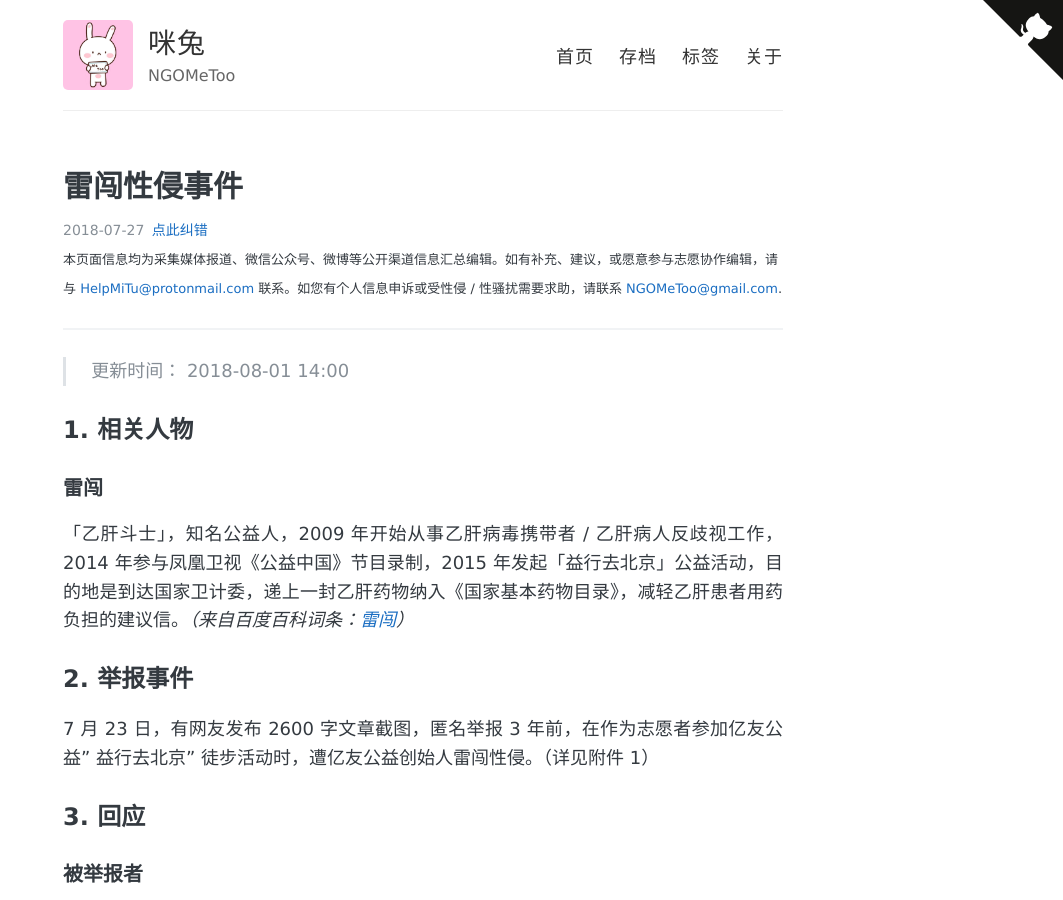
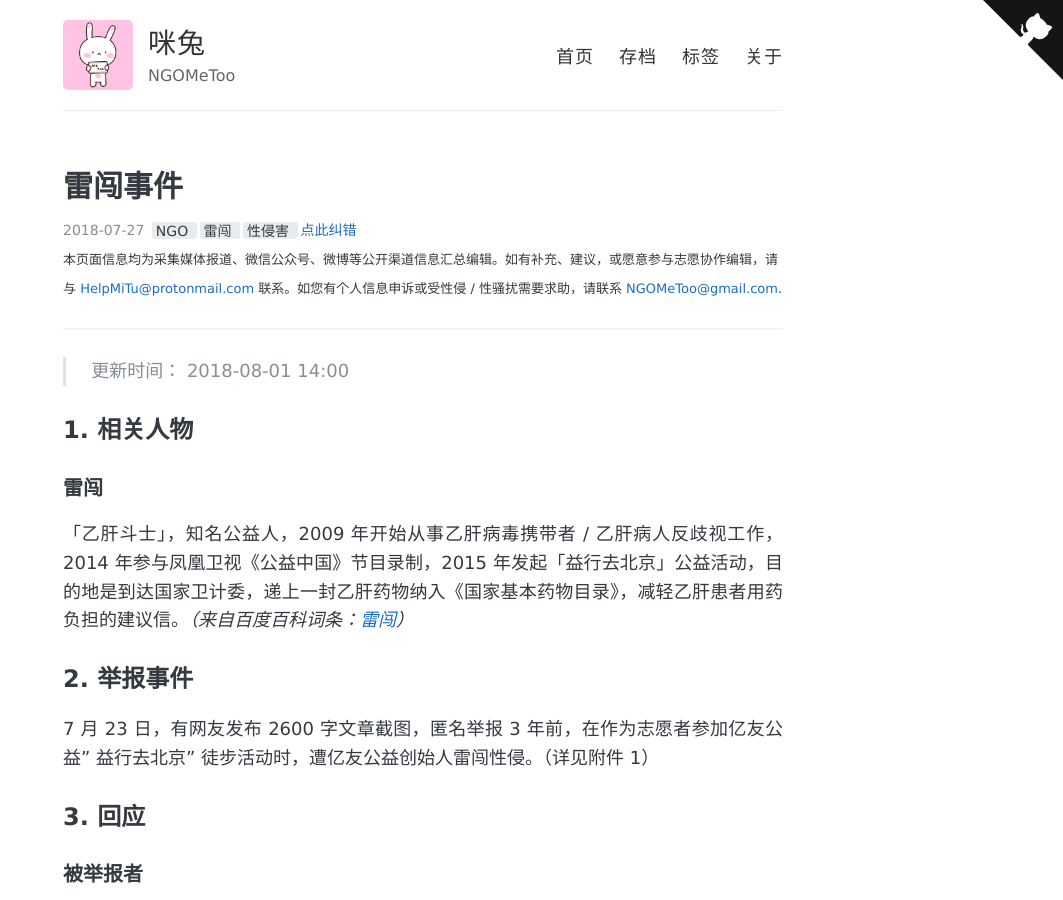
Before and after one commit to NGOMeToo/NGOMeToo.github.io, a Jekyll site: the page built from _posts/2018-07-27-Lei-Chuang.md, in a window 1280 px wide and 900 px high. Shown: the whole window, without its empty margins (217-1280 px from the left). Built offline with Jekyll 4.4.1, drawn with Linux system fonts in a browser that asks for light colours.

Commit message:
add tags +renamed

```diff
--- a/_posts/2018-07-27-Lei-Chuang.md
+++ b/_posts/2018-07-27-Lei-Chuang.md
@@ -2,11 +2,14 @@
 
 layout: post
 
-title: 雷闯性侵事件
+title: 雷闯事件
 
 categories: Archive
 
 tags:
+   - NGO
+   - 雷闯
+   - 性侵害
 
 date: 2018-07-27
 
```
